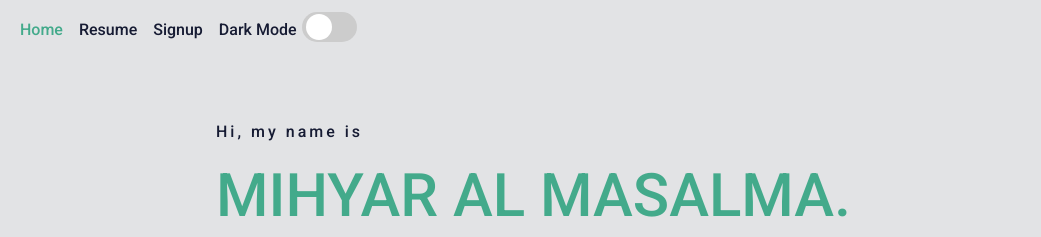
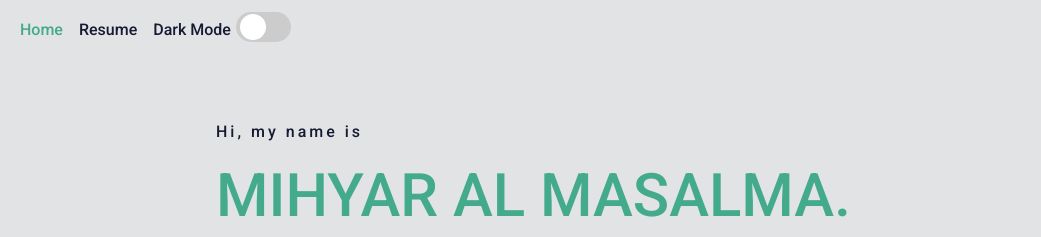
Before and after one commit to Mihyar-30614/MihyarMas, a plain HTML site: page public/index.html in a window 1280 px wide. Shown: the top 237 px of the page, 56-1097 px from the left. Drawn offline with nearby package versions, Linux system fonts and the light colour scheme.

Commit message:
remove signup

```diff
--- a/public/index.html
+++ b/public/index.html
@@ -26,7 +26,7 @@
                     <li class="nav-item"><a class="nav-link" href="#" id="home">Home</a></li>
                     <!-- <li class="nav-item"><a class="nav-link" href="#" id="about">About</a></li> -->
                     <li class="nav-item"><a class="nav-link" href="#" id="resume">Resume</a></li>
-                    <li class="nav-item"><a class="nav-link" href="#" id="signup">Signup</a></li>
+                    <!-- <li class="nav-item"><a class="nav-link" href="#" id="signup">Signup</a></li> -->
                     <li class="nav-item" id="theme-toggler">
                         <div class="theme-switch-wrapper nav-link">
                             <span>Dark Mode</span>
```
